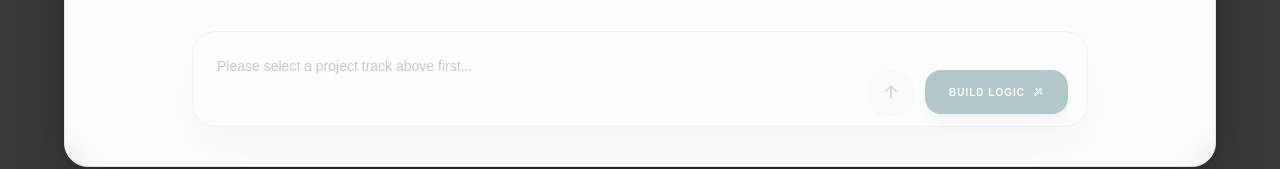
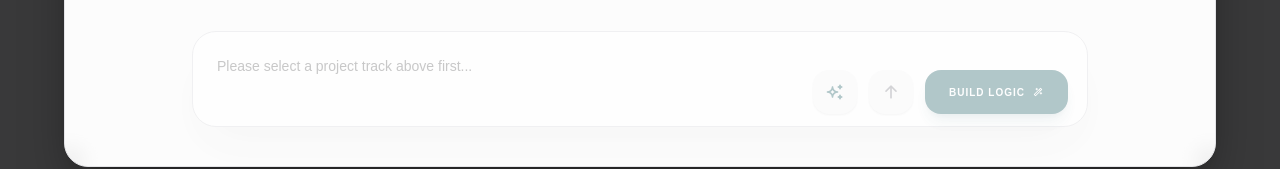
Before and after one commit to michaelfall-collab/rosewood-engine, a Next.js app: page / in a window 1280 px wide. Both pictures are taken after a click on the button "AUTO-BUILDER". Shown: the part 593-762 px from the top of the page. Built offline with nearby package versions, Linux system fonts and the light colour scheme.

Commit message:
feat: Add AI auto-fill functionality and enhance button states in ClientCockpitDashboard

```diff
--- a/app/page.tsx
+++ b/app/page.tsx
@@ -271,7 +271,33 @@ export default function ClientCockpitDashboard() {
   const [tempRoleLabel, setTempRoleLabel] = useState("");
   const [tempRoleSeats, setTempRoleSeats] = useState(1);
   const [isAttached, setIsAttached] = useState(false);
+  const [isAutoFilling, setIsAutoFilling] = useState(false);
   const [abTelemetryGuesses, setAbTelemetryGuesses] = useState<Record<string, StageOperationalContext>>({});
+
+  const handleAiAutoFill = async () => {
+    const targetImage = images.find(img => img.id === abSelectedImageId);
+    if (!targetImage) return;
+
+    setIsAutoFilling(true);
+    try {
+      const response = await fetch('/api/compile-agent', {
+        method: 'POST',
+        headers: { 'Content-Type': 'application/json' },
+        body: JSON.stringify({
+          systemPrompt: "You are a senior CRM strategist. Based on the provided pipeline stage objectives, write a cohesive 'Instruction Prompt' (150-200 words) for an automation builder. Describe standard Pipedrive automation behaviors including Slack notifications, deal movement triggers, and stalled-deal reminders that align with these objectives. Write in the first person as if the user is giving instructions. Do not use markdown formatting.",
+          userPrompt: `Generate instructions for this project: ${targetImage.name}. Objectives: ${JSON.stringify(targetImage.pipelines.flatMap(p => p.stages.map(s => ({ name: s.name, objective: (s.operational_telemetry as any)?.targetDirective }))))}`
+        })
+      });
+      const data = await response.json();
+      // The API might return text directly if no schema provided
+      const autoText = data.jsonObject?.text || data.text || "";
+      if (autoText) setAbChatInput(autoText);
+    } catch (e) {
+      console.warn("AI Auto-fill failed", e);
+    } finally {
+      setIsAutoFilling(false);
+    }
+  };
   const [isFetchingGuesses, setIsFetchingGuesses] = useState(false);
 
   // Auto-scroll chat to bottom
@@ -1763,9 +1789,9 @@ export default function ClientCockpitDashboard() {
 
                         {/* WIDGETS */}
                         {msg.dataWidget === "SELECT_PROJECT" && (
-                          <div className="grid grid-cols-1 md:grid-cols-2 lg:grid-cols-3 gap-4 pt-2">
+                          <div className={`grid grid-cols-1 md:grid-cols-2 lg:grid-cols-3 gap-4 pt-2 ${i < visibleChatHistory.length - 1 ? 'opacity-40 pointer-events-none' : ''}`}>
                             {images.map(img => (
-                              <button key={img.id} onClick={() => {
+                              <button key={img.id} disabled={i < visibleChatHistory.length - 1} onClick={() => {
                                 setAbSelectedImageId(img.id);
                                 setAbChatHistory(prev => [...prev, { sender: 'user', text: `I've selected the '${img.name}' project.` }]);
                                 setVisibleChatHistory(prev => [...prev, { sender: 'user', text: `I've selected the '${img.name}' project.` }]);
@@ -1836,7 +1862,7 @@ export default function ClientCockpitDashboard() {
                               ))}
                             </div>
                             <div className="flex justify-end">
-                              <button onClick={() => {
+                              <button disabled={i < visibleChatHistory.length - 1} onClick={() => {
                                 setAbChatHistory(prev => [...prev, { sender: 'user', text: "Goals calibrated. Ready to define system context." }]);
                                 setVisibleChatHistory(prev => [...prev, { sender: 'user', text: "Goals calibrated. Ready to define system context." }]);
                                 typewriterAddMessage({ sender: 'ai', text: "Understood. Now, let's specify the connected tools and team roles involved in this project. You can update these parameters in the console below.", dataWidget: "CONTEXT_TUNING" });
@@ -1846,7 +1872,7 @@ export default function ClientCockpitDashboard() {
                         )}
 
                         {msg.dataWidget === "CONTEXT_TUNING" && (
-                          <div className="space-y-10 pt-2 animate-in fade-in duration-500">
+                          <div className={`space-y-10 pt-2 animate-in fade-in duration-500 ${i < visibleChatHistory.length - 1 ? 'opacity-40 pointer-events-none' : ''}`}>
                             {/* Integration Selector */}
                             <div className="space-y-4">
                               <div className="flex items-center gap-3">
@@ -1857,6 +1883,7 @@ export default function ClientCockpitDashboard() {
                                 {Object.keys(PIPEDRIVE_CAPABILITIES_REGISTRY.supportedIntegrations).map((slug) => (
                                   <button
                                     key={slug}
+                                    disabled={i < visibleChatHistory.length - 1}
                                     onClick={() => setAbSelectedIntegrations(prev => prev.includes(slug) ? prev.filter(s => s !== slug) : [...prev, slug])}
                                     className={`p-3 border rounded-2xl transition-all flex flex-col items-center gap-2 text-center active:scale-95 shadow-sm ${abSelectedIntegrations.includes(slug) ? 'border-[#004850] bg-[#004850]/5 text-[#004850] dark:border-emerald-500 dark:text-emerald-400 shadow-md' : 'border-zinc-200 dark:border-zinc-800 text-zinc-400 grayscale opacity-60 hover:grayscale-0 hover:opacity-100 bg-white dark:bg-zinc-900'}`}
                                   >
@@ -1878,22 +1905,22 @@ export default function ClientCockpitDashboard() {
                                   <div key={idx} className="flex items-center gap-3 pl-4 pr-1 py-1.5 bg-zinc-100 dark:bg-zinc-900 border border-zinc-200 dark:border-zinc-800 rounded-full shadow-sm animate-in zoom-in-95">
                                     <span className="text-[10px] font-bold text-zinc-900 dark:text-zinc-100 uppercase">{role.roleName}</span>
                                     <span className="h-6 px-2 bg-[#004850] rounded-full text-[9px] font-mono flex items-center justify-center text-white">{role.count}</span>
-                                    <button onClick={() => setAbRoles(prev => prev.filter((_, i) => i !== idx))} className="h-6 w-6 hover:text-rose-500 transition-colors flex items-center justify-center"><i className="ti ti-x text-xs" /></button>
+                                    <button disabled={i < visibleChatHistory.length - 1} onClick={() => setAbRoles(prev => prev.filter((_, i) => i !== idx))} className="h-6 w-6 hover:text-rose-500 transition-colors flex items-center justify-center"><i className="ti ti-x text-xs" /></button>
                                   </div>
                                 ))}
                                 <div className="flex items-center gap-2 pl-4 bg-white dark:bg-zinc-950 border border-dashed border-zinc-300 dark:border-zinc-700 rounded-full shadow-sm overflow-hidden h-9">
-                                  <input placeholder="Add Role..." value={tempRoleLabel} onChange={e => setTempRoleLabel(e.target.value)} onKeyDown={e => { if (e.key === 'Enter' && tempRoleLabel) { setAbRoles(prev => [...prev, { roleName: tempRoleLabel, count: tempRoleSeats }]); setTempRoleLabel(""); setTempRoleSeats(1); } }} className="bg-transparent border-none outline-none text-[10px] font-bold uppercase tracking-widest w-24 py-1" />
+                                  <input disabled={i < visibleChatHistory.length - 1} placeholder="Add Role..." value={tempRoleLabel} onChange={e => setTempRoleLabel(e.target.value)} onKeyDown={e => { if (e.key === 'Enter' && tempRoleLabel) { setAbRoles(prev => [...prev, { roleName: tempRoleLabel, count: tempRoleSeats }]); setTempRoleLabel(""); setTempRoleSeats(1); } }} className="bg-transparent border-none outline-none text-[10px] font-bold uppercase tracking-widest w-24 py-1" />
                                   <div className="flex items-center gap-1 border-x border-zinc-100 dark:border-zinc-800 px-2 h-full py-1">
                                       <span className="text-[8px] font-mono text-zinc-400">#</span>
-                                      <input type="number" value={tempRoleSeats} onChange={e => setTempRoleSeats(parseInt(e.target.value) || 1)} className="bg-transparent border-none outline-none text-[10px] font-mono font-bold w-6 text-center" />
+                                      <input disabled={i < visibleChatHistory.length - 1} type="number" value={tempRoleSeats} onChange={e => setTempRoleSeats(parseInt(e.target.value) || 1)} className="bg-transparent border-none outline-none text-[10px] font-mono font-bold w-6 text-center" />
                                   </div>
-                                  <button onClick={() => { if (tempRoleLabel) { setAbRoles(prev => [...prev, { roleName: tempRoleLabel, count: tempRoleSeats }]); setTempRoleLabel(""); setTempRoleSeats(1); } }} className="h-full w-10 text-[#004850] dark:text-emerald-500 hover:bg-[#004850] hover:text-white transition-all flex items-center justify-center"><i className="ti ti-plus" /></button>
+                                  <button disabled={i < visibleChatHistory.length - 1} onClick={() => { if (tempRoleLabel) { setAbRoles(prev => [...prev, { roleName: tempRoleLabel, count: tempRoleSeats }]); setTempRoleLabel(""); setTempRoleSeats(1); } }} className="h-full w-10 text-[#004850] dark:text-emerald-500 hover:bg-[#004850] hover:text-white transition-all flex items-center justify-center"><i className="ti ti-plus" /></button>
                                 </div>
                               </div>
                             </div>
 
                             <div className="flex justify-end pt-4">
-                              <button onClick={() => {
+                              <button disabled={i < visibleChatHistory.length - 1} onClick={() => {
                                 setAbChatHistory(prev => [...prev, { sender: 'user', text: "Context finalized. Ready to build logic." }]);
                                 setVisibleChatHistory(prev => [...prev, { sender: 'user', text: "Context finalized. Ready to build logic." }]);
                                 typewriterAddMessage({ sender: 'ai', text: "Perfect. Now, describe the automation behaviors you'd like to build for this project. Mention triggers, Slack notifications, or conditional fallback rules. I'll translate your instructions into a structured roadmap." });
@@ -2048,6 +2075,14 @@ export default function ClientCockpitDashboard() {
                   />
                   <div className="absolute bottom-5 right-5 flex gap-3">
                     <button
+                      onClick={handleAiAutoFill}
+                      disabled={isAutoFilling || abStep !== 'chat'}
+                      className={`h-11 w-11 bg-zinc-100 dark:bg-zinc-800 text-[#004850] dark:text-emerald-500 hover:bg-zinc-200 dark:hover:bg-zinc-700 rounded-2xl flex items-center justify-center transition-all active:scale-90 disabled:opacity-30 shadow-sm ${isAutoFilling ? 'animate-pulse' : ''}`}
+                      title="Magic AI Auto-fill"
+                    >
+                      <i className={`ti ${isAutoFilling ? 'ti-loader animate-spin' : 'ti-sparkles'} text-xl`} />
+                    </button>
+                    <button
                       onClick={() => { if (abChatInput.trim()) {
                         const msg = { sender: 'user' as const, text: abChatInput };
                         setAbChatHistory(prev => [...prev, msg]);
```
